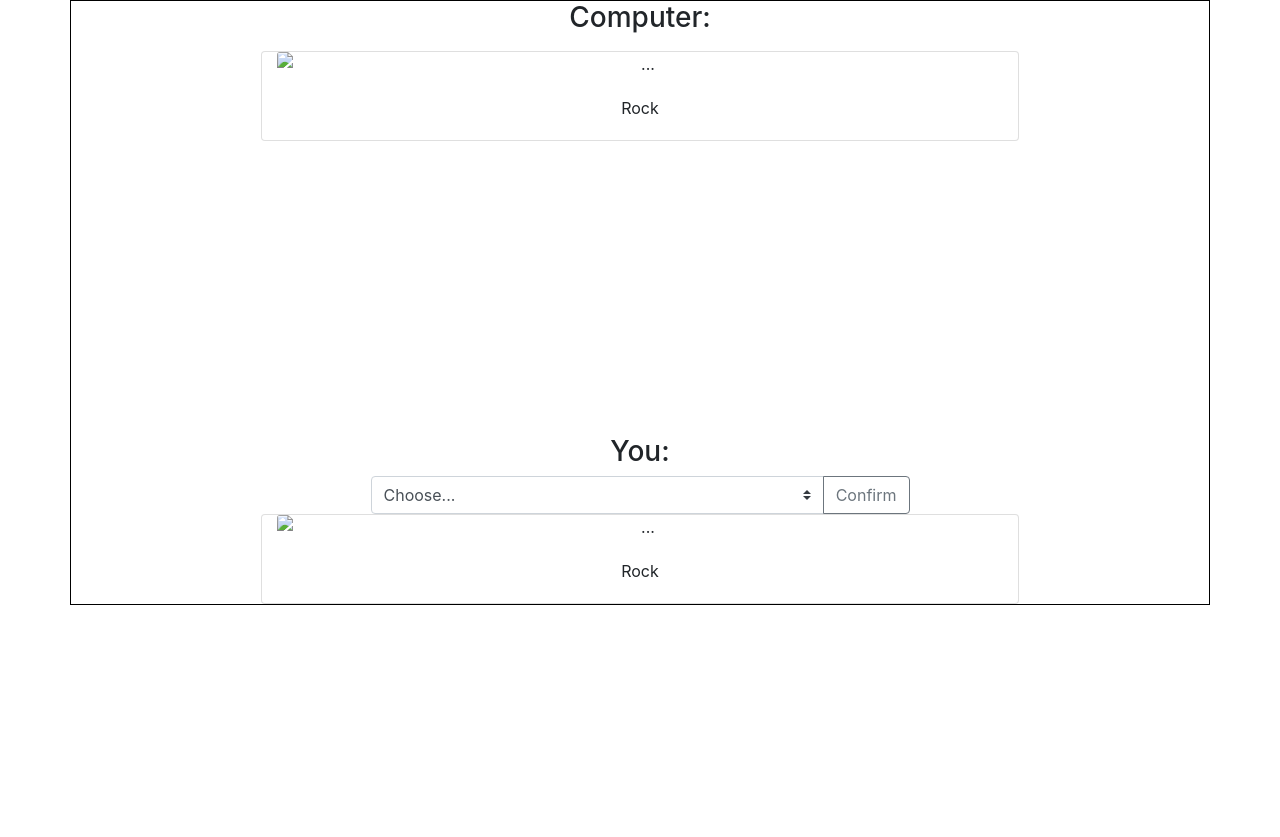
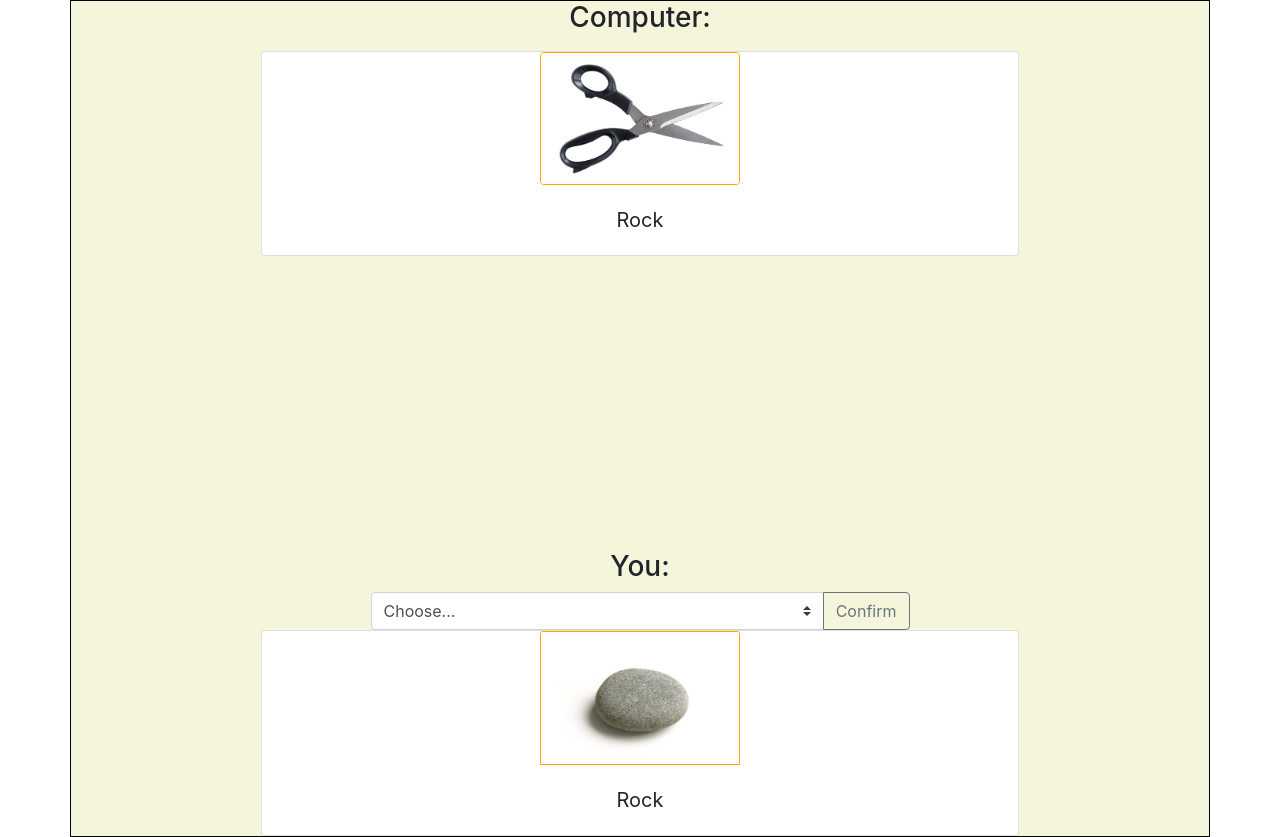
Before and after one commit to JXG052/Rock-Paper-Scissors, a plain HTML site: page index.html in a window 1280 px wide. Before the commit the page ends 800 px from the top, so only its background shows below. Drawn offline with nearby package versions, Linux system fonts and the light colour scheme.

Commit message:
Centred and sized images, added beige background color

```diff
--- a/index.html
+++ b/index.html
@@ -19,9 +19,9 @@
         <!-- Box Displaying what the computer chose -->
         <div class="row justify-content-center">
             <div class="card col-8 text-center" id="comp-choice-card" style="width: 18rem;">
-                <img src="..." class="card-img-top" alt="..." id="comp-choice-img">
+                <img src="/assets/scissors-min.jpg" class="card-img-top mx-auto rounded" alt="..." id="comp-choice-img">
                 <div class="card-body">
-                  <p class="card-text" id="comp-choice-p">Rock</p>
+                  <p class="card-text choice" id="comp-choice-p">Rock</p>
                 </div>
               </div>
         </div>
@@ -65,9 +65,9 @@
         <!-- Card displaying what the user chose -->
         <div class="row justify-content-center">
             <div class="card col-8 text-center" id="user-choice-card" style="width: 18rem;">
-                <img src="..." class="card-img-top" id="user-choice-img" alt="...">
+                <img src="assets/rock-min.jpg" class="card-img-top mx-auto" id="user-choice-img" alt="...">
                 <div class="card-body">
-                  <p class="card-text" id="comp-choice-p">Rock</p>
+                  <p class="card-text choice" id="user-choice-p">Rock</p>
                 </div>
               </div>
         </div>
--- a/style.css
+++ b/style.css
@@ -1,8 +1,19 @@
 .container {
     border: 1pt solid black;
+    background-color: beige;
 }
 
 
 #who-wins-section {
     visibility: hidden; /* Changes after each game */
 }
+/* keeps images a certain size */
+.card-img-top {
+    max-height: 200px;
+    max-width: 200px;
+    border: 1pt solid orange;
+}
+
+.choice {
+    font-size: 20px;
+}
```
